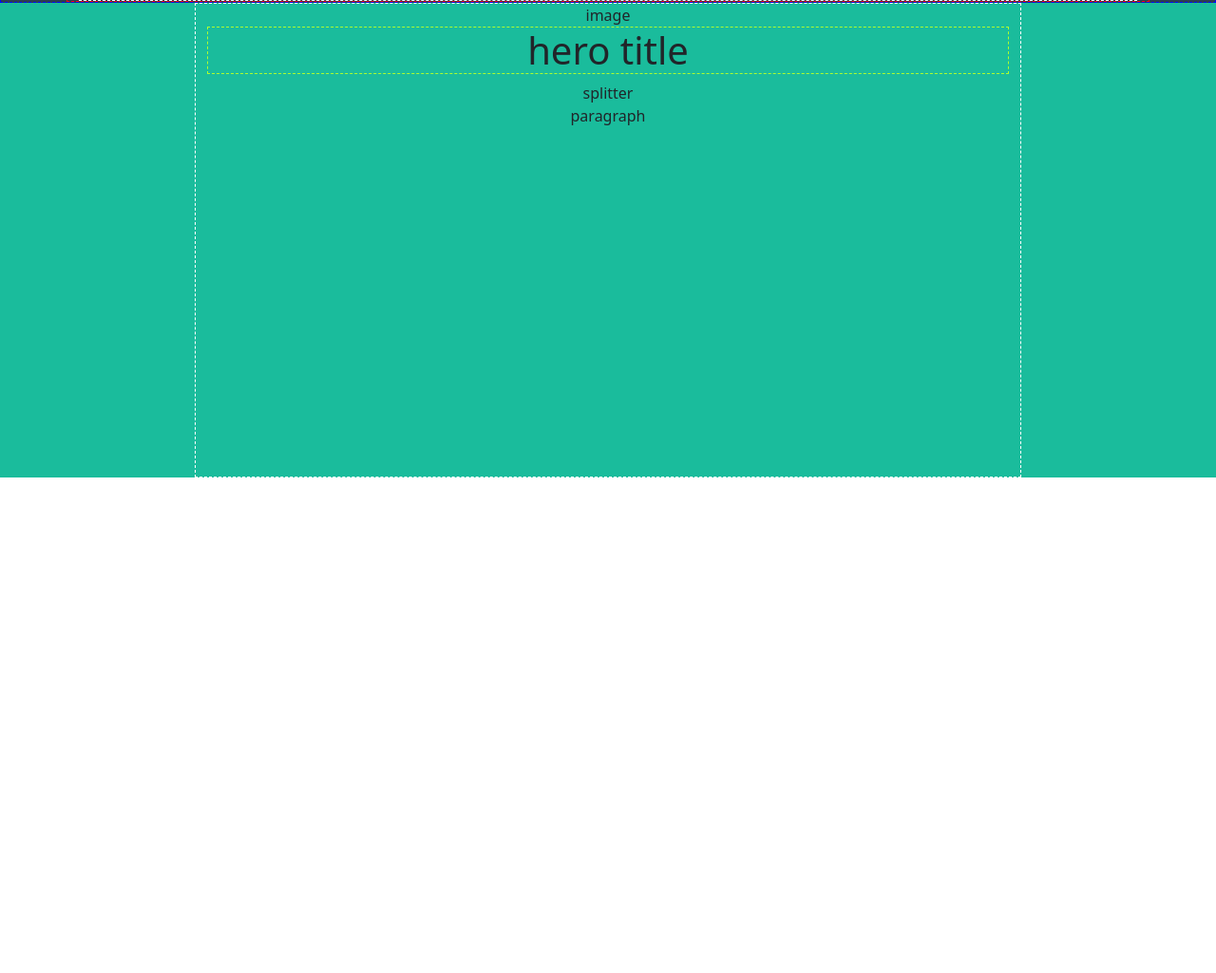
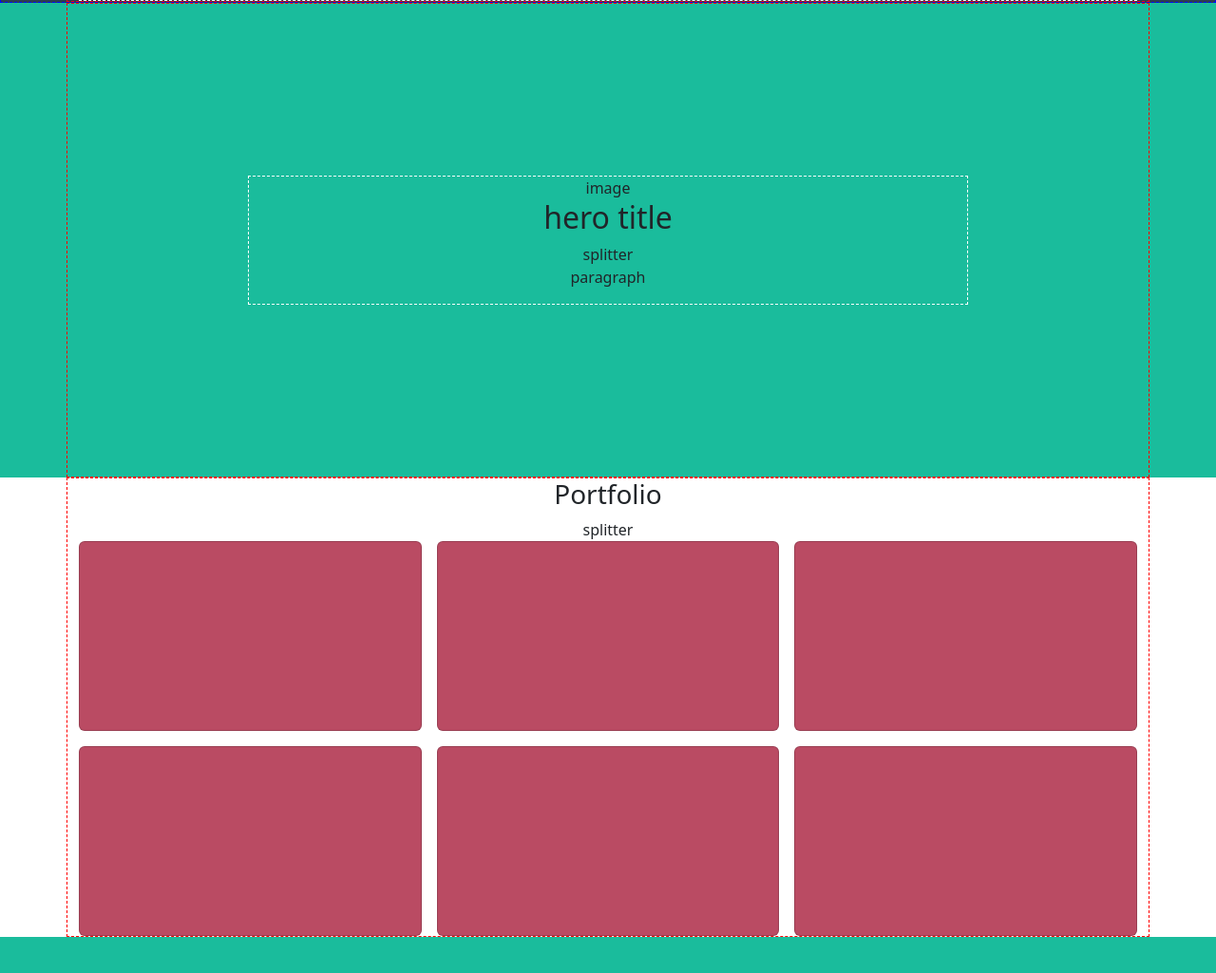
Before and after one commit to Marcap00/html-css-bootstrap-freelancer, a plain HTML site: page index.html in a window 1280 px wide. Shown: the part 101-1126 px from the top of the page at 95% size. Before the commit the page ends 800 px from the top, so only its background shows below. Drawn offline with nearby package versions, Linux system fonts and the light colour scheme.

Commit message:
fixed hero

```diff
--- a/index.html
+++ b/index.html
@@ -26,15 +26,53 @@
             </nav>
         </div>
     </header>
-    <section class="hero row">
-        <div class="col-10 col-md-8">
-            <div class="hero-card text-center">
-                <div class="hero-image">image</div>
-                <h1 class="hero-title">hero title</h1>
-                <div class="splitter">splitter</div>
-                <p>paragraph</p>
+    <section class="hero">
+        <div class="container h-100">
+            <div class="row h-100 justify-content-center align-items-center">
+                <div class="col-10 col-sm-8">
+                    <div class="hero-card text-center">
+                        <div class="hero-image">image</div>
+                        <h2 class="hero-title">hero title</h2>
+                        <div class="splitter">splitter</div>
+                        <p>paragraph</p>
+                    </div>
+                </div>
+            </div>
+
+        </div>
+    </section>
+    <section class="portfolio">
+        <div class="container">
+            <h3 class="text-center">Portfolio</h3>
+            <div class="splitter text-center">splitter</div>
+            <div class="row row-cols-1 row-cols-md-2 row-cols-lg-3 g-3">
+                <div class="col">
+                    <div class="card"></div>
+                </div>
+                <div class="col">
+                    <div class="card"></div>
+                </div>
+                <div class="col">
+                    <div class="card"></div>
+                </div>
+                <div class="col">
+                    <div class="card"></div>
+                </div>
+                <div class="col">
+                    <div class="card"></div>
+                </div>
+                <div class="col">
+                    <div class="card"></div>
+                </div>
             </div>
         </div>
     </section>
+    <section class="about">
+        <div class="row">
+
+        </div>
+
+
+    </section>
 </body>
 </html>
--- a/style.css
+++ b/style.css
@@ -36,5 +36,16 @@ header .icon {
 
 .hero .col-10 {
     border: 1px dashed white;
-    margin: 0 auto;
 }
+
+/* Portfolio */
+.portfolio .card {
+    height: 200px;
+    background-color: #ba4b63;
+}
+
+/* About */
+.about {
+    background-color: #1abc9c;
+    height: 500px;
+}
```
